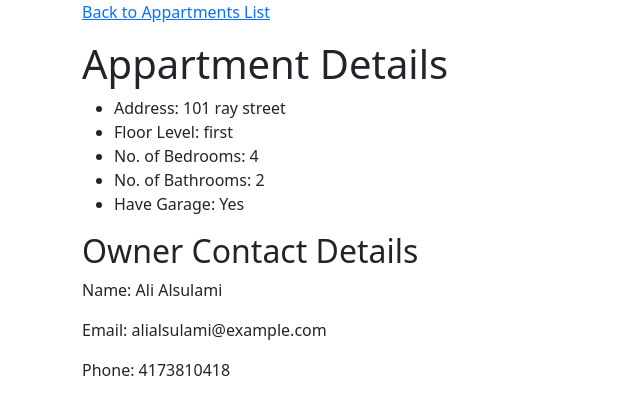
After one commit to ralsulami/FinalProject, a Flask app: page /appartments/15/view in a window 1280 px wide. The commit adds this page. Shown: the top 415 px of the page, without its empty margins (0-640 px from the left). Run offline with Flask 3, Linux system fonts and the light colour scheme.

Commit message:
update!
it adds the option to view the details of the appartment and its owner alongwith the option to add the owner if not available.

```diff
--- a/app.py
+++ b/app.py
@@ -1,4 +1,4 @@
-from flask import Flask, request, render_template
+from flask import Flask, request, render_template, redirect, url_for
 import sqlite3
 
 db = sqlite3.connect('sqlite.db', check_same_thread=False)
@@ -27,5 +27,39 @@ def add_submit():
     db.commit()
     return "Appartment added successfully"
 
+@app.route('/appartments/<int:id>/view')
+def appartment_detail(id):
+    # Fetch appartment data
+    cursor.execute("SELECT * FROM appartments WHERE id = ?", (id,))
+    appartment = cursor.fetchone()
+
+    # Fetch owner details
+    owner_id = appartment['user_id']
+    owner = None
+    if owner_id:
+        cursor.execute("SELECT * FROM user WHERE id = ?", (owner_id,))
+        owner = cursor.fetchone()
+
+    return render_template('appartment-detail.html', title="Appartment Detail", appartment=appartment, owner=owner)
+
+@app.route('/appartments/<int:appartment_id>/add-owner')
+def add_owner(appartment_id):
+    return render_template('add-owner.html', title="Add Owner", appartment_id=appartment_id)
+
+@app.route('/appartments/<int:appartment_id>/add-owner-submit', methods=['POST'])
+def add_owner_submit(appartment_id):
+    data = request.form
+    cursor.execute("INSERT INTO user (name, email, phone) VALUES (?, ?, ?)", (data['name'], data['email'], data['phone']))
+
+    # Add user ID in appartment table
+    user_id = cursor.lastrowid
+    cursor.execute("UPDATE appartments SET user_id = ? WHERE id = ?", (user_id, appartment_id))
+
+    db.commit()
+
+    # Redirect to appartment detail page
+    return redirect(url_for ('appartment_detail', id=appartment_id))
+
+
 if __name__ == '__main__':
     app.run(debug=True, port=27095, host='0.0.0.0')
--- /dev/null
+++ b/templates/appartment-detail.html
@@ -0,0 +1,52 @@
+<!DOCTYPE html>
+<html lang="en">
+  <head>
+    <meta charset="UTF-8" />
+    <meta name="viewport" content="width=device-width, initial-scale=1.0" />
+    <title>{{ title }}</title>
+    <link
+      rel="stylesheet"
+      href="https://cdn.jsdelivr.net/npm/bootstrap@5.3.2/dist/css/bootstrap.min.css"
+      integrity="sha384-T3c6CoIi6uLrA9TneNEoa7RxnatzjcDSCmG1MXxSR1GAsXEV/Dwwykc2MPK8M2HN"
+      crossorigin="anonymous"
+    />
+  </head>
+  <body>
+    <div class="container">
+      <p>
+        <a href="/">Back to Appartments List</a>
+      </p>
+      <h1>Appartment Details</h1>
+
+      <ul>
+        <li>Address: {{ appartment.address }}</li>
+        <li>Floor Level: {{ appartment.floor_level }}</li>
+        <li>No. of Bedrooms: {{ appartment.number_of_bedrooms }}</li>
+        <li>No. of Bathrooms: {{ appartment.number_of_bathrooms }}</li>
+        <li>
+          Have Garage: {{ "Yes" if appartment.does_have_garage else "No" }}
+        </li>
+      </ul>
+
+      {% if owner %}
+      <h2>Owner Contact Details</h2>
+      <p>Name: {{ owner.name }}</p>
+      <p>Email: {{ owner.email }}</p>
+      <p>Phone: {{ owner.phone }}</p>
+      {% else %}
+      <h2>No Owner Details Available</h2>
+      <p>
+        <a href="/appartments/{{ appartment.id }}/add-owner"
+          >Add Owner Details</a
+        >
+      </p>
+      {% endif %}
+    </div>
+
+    <script
+      src="https://cdn.jsdelivr.net/npm/bootstrap@5.3.2/dist/js/bootstrap.bundle.min.js"
+      integrity="sha384-C6RzsynM9kWDrMNeT87bh95OGNyZPhcTNXj1NW7RuBCsyN/o0jlpcV8Qyq46cDfL"
+      crossorigin="anonymous"
+    ></script>
+  </body>
+</html>
--- a/templates/home.html
+++ b/templates/home.html
@@ -23,6 +23,7 @@
           <th>No. of Bedrooms</th>
           <th>No. of Bathrooms</th>
           <th>Have Garage</th>
+          <th></th>
         </tr>
       </thead>
       <tbody>
@@ -33,6 +34,9 @@
           <td>{{ appartment.number_of_bedrooms }}</td>
           <td>{{ appartment.number_of_bathrooms }}</td>
           <td>{{ "Yes" if appartment.does_have_garage else "No" }}</td>
+          <td>
+            <a href="/appartments/{{appartment.id}}/view"> View Details</a>
+          </td>
         </tr>
         {% endfor %}
       </tbody>
```
Also changed, not shown: templates/add-owner.html (added, +43 -0 lines), sqlite.db.
